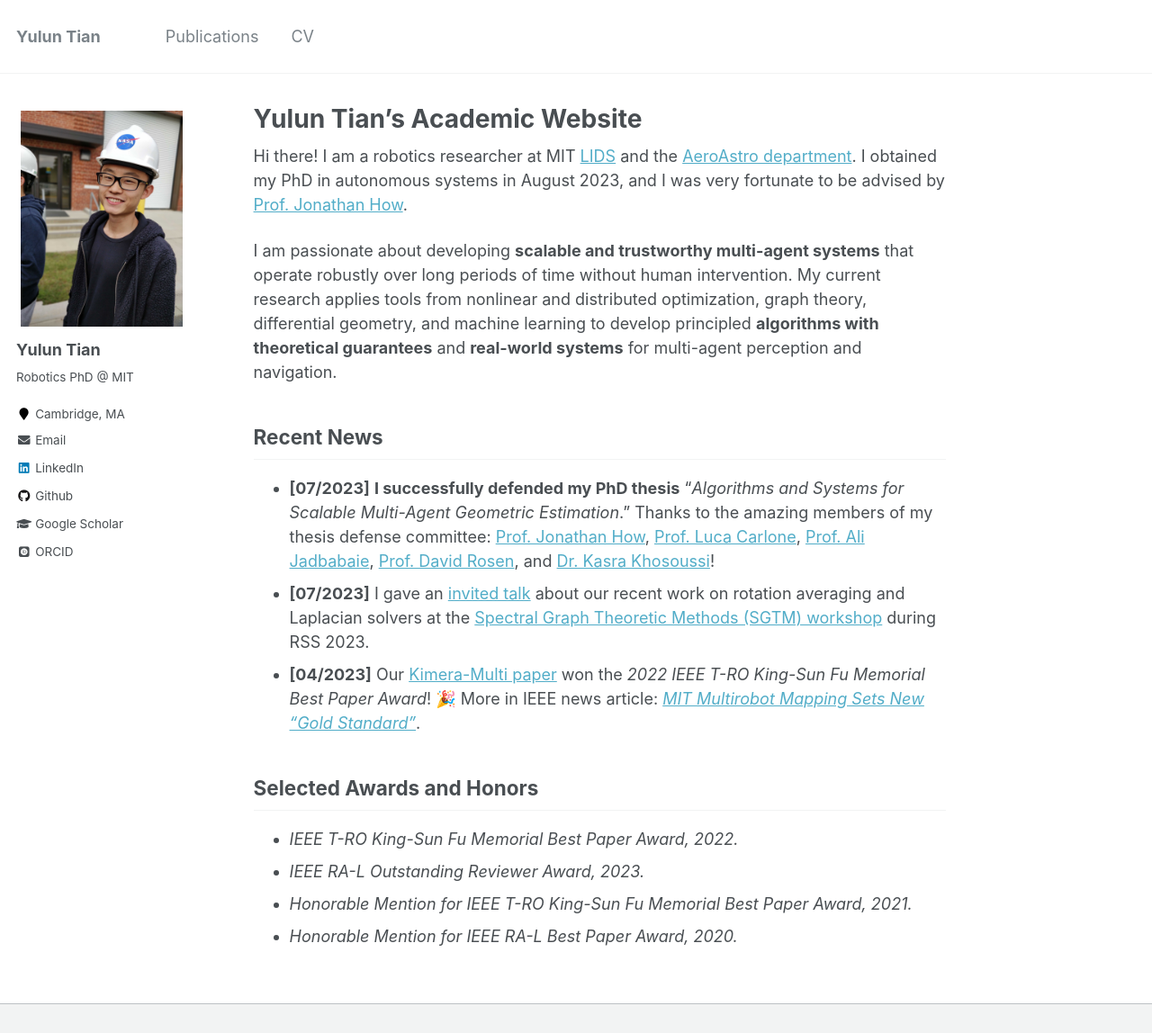
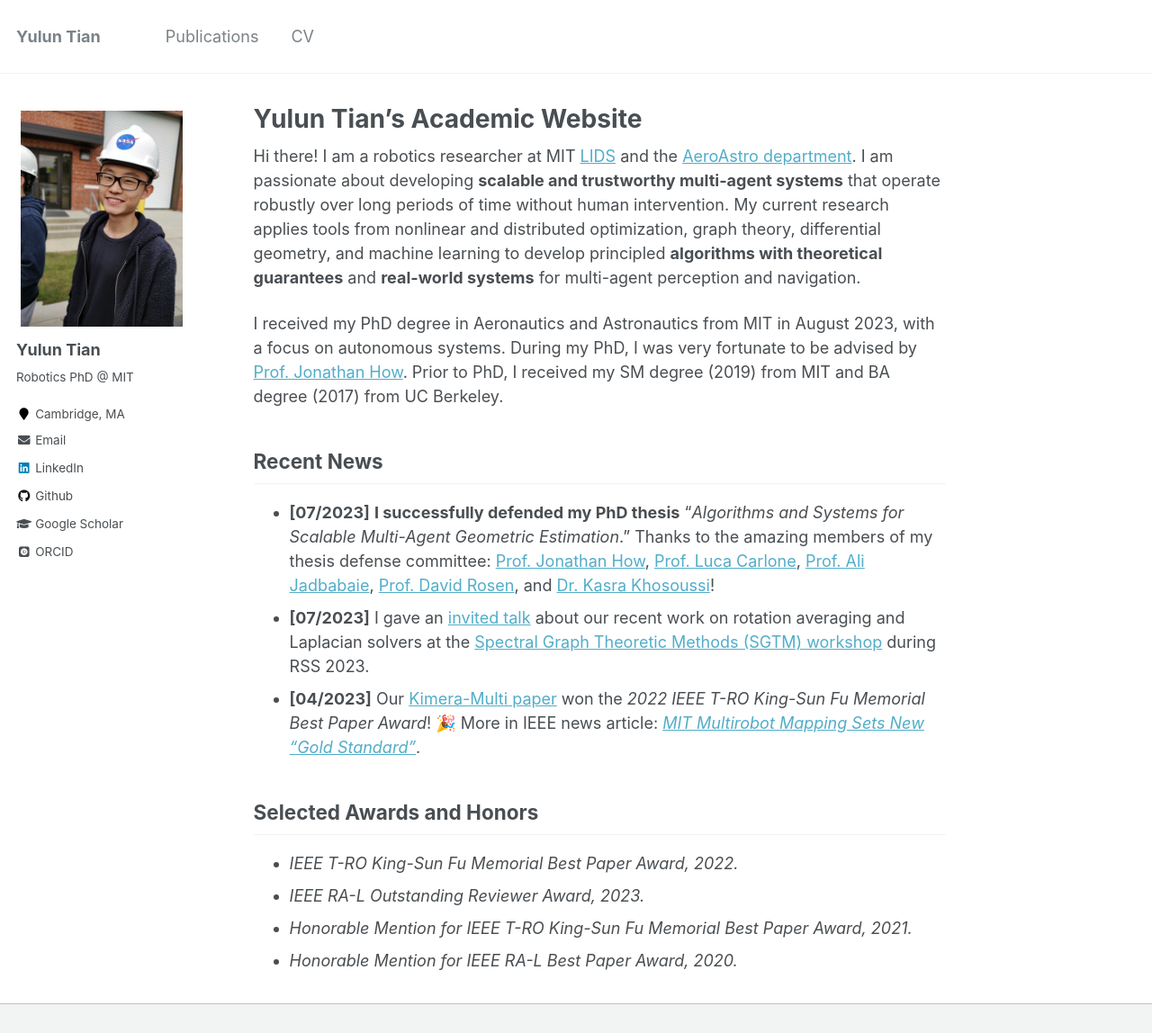
Before and after one commit to yuluntian/yuluntian.github.io, a Jekyll site: the page built from _pages/about.md, in a window 1280 px wide and 1288 px high, cut to the strip 0-1148 px from the top of the window. Shown: the whole strip at 90% size. Built offline with Jekyll 4.4.1, drawn with Linux system fonts in a browser that asks for light colours; some web fonts are replaced.

Commit message:
update about

```diff
--- a/_pages/about.md
+++ b/_pages/about.md
@@ -9,12 +9,12 @@ redirect_from:
 ---
 
 Hi there! I am a robotics researcher at MIT [LIDS](https://lids.mit.edu/) and the [AeroAstro department](https://aeroastro.mit.edu/).
-I obtained my PhD in autonomous systems in August 2023, and I was very fortunate to be advised by [Prof. Jonathan How](https://aeroastro.mit.edu/people/jonathan-p-how/).
-
-
 I am passionate about developing **scalable and trustworthy multi-agent systems** that operate robustly over long periods of time without human intervention.
 My current research applies tools from nonlinear and distributed optimization, graph theory, differential geometry, and machine learning to develop principled **algorithms with theoretical guarantees** and **real-world systems** for multi-agent perception and navigation.
 
+I received my PhD degree in Aeronautics and Astronautics from MIT in August 2023, with a focus on autonomous systems.
+During my PhD, I was very fortunate to be advised by [Prof. Jonathan How](https://aeroastro.mit.edu/people/jonathan-p-how/).
+Prior to PhD, I received my SM degree (2019) from MIT and BA degree (2017) from UC Berkeley.
 
 Recent News
 ------
```
Also changed, not shown: _includes/homepage_feature_row (added, +43 -0 lines), images/publications/2023-tian-kmExp-3.jpg (renamed from images/publications/2022-tian-kimeraMulti.jpg).
